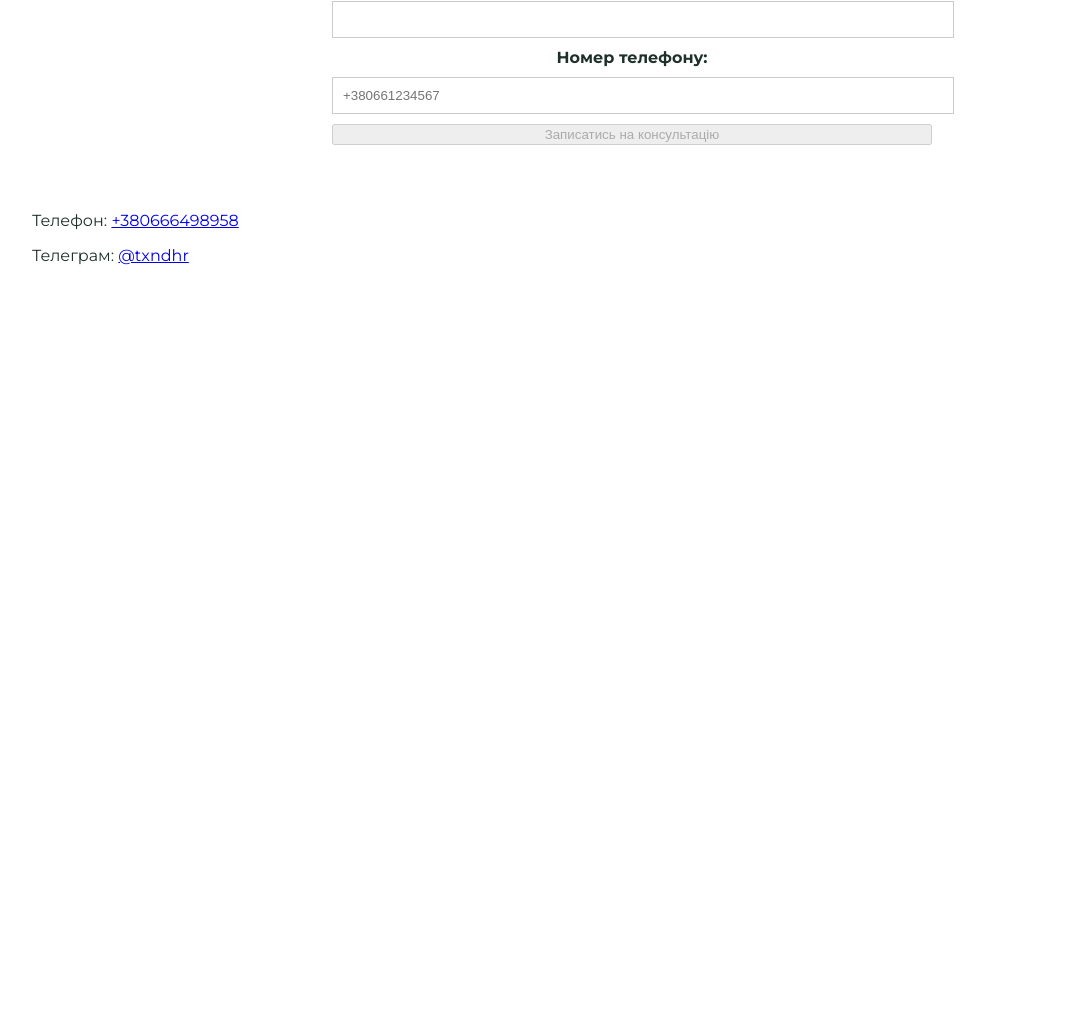
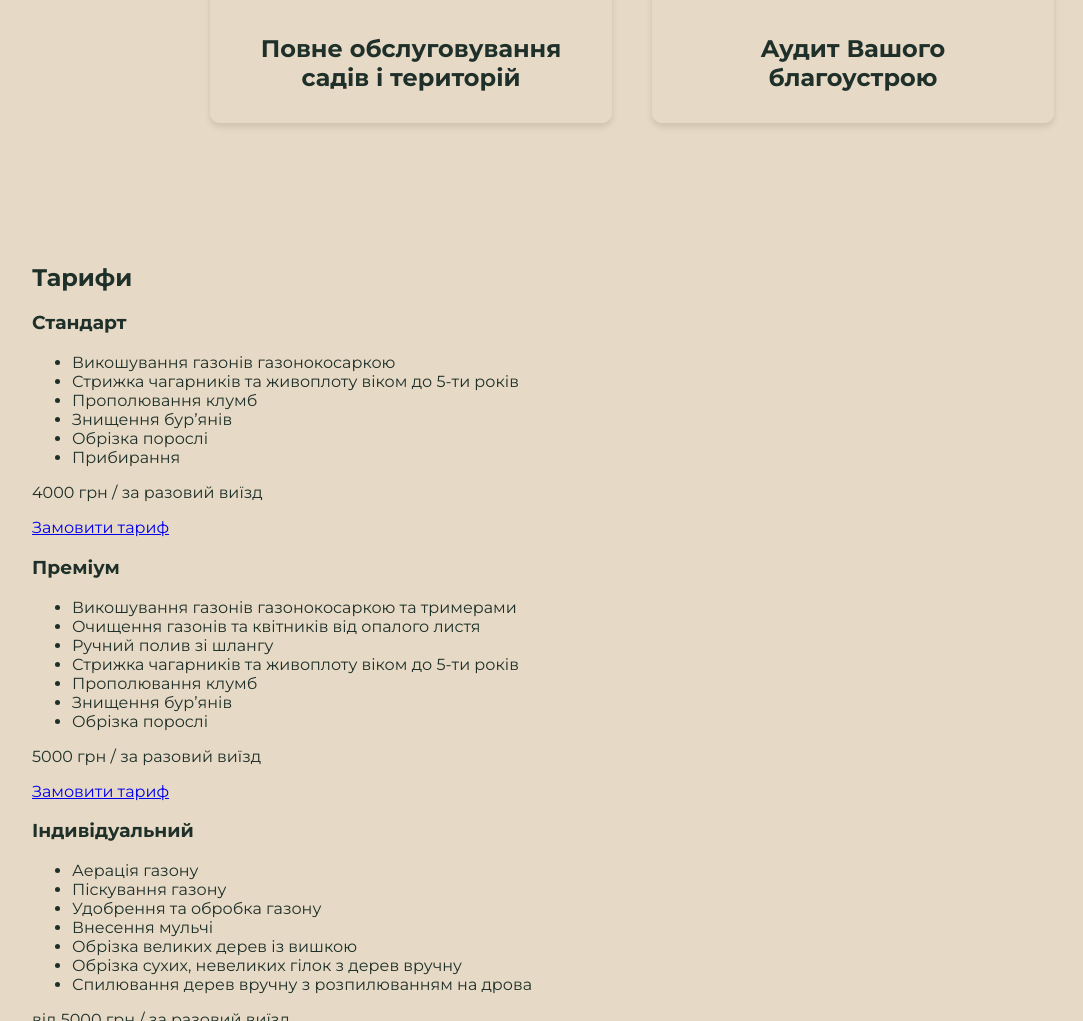
Before and after one commit to shaligina/shaligina.github.io, a plain HTML site: page index.html in a window 1280 px wide. Shown: the part 1779-2800 px from the top of the page, without its empty margins (8-1091 px from the left). Before the commit the page ends 2110 px from the top, so only its background shows below. Drawn offline with nearby package versions, Linux system fonts and the light colour scheme.

Commit message:
Update index.html

```diff
--- a/index.html
+++ b/index.html
@@ -7,6 +7,13 @@
     <link rel="stylesheet" href="styles.css">
     <link rel="stylesheet" href="https://cdnjs.cloudflare.com/ajax/libs/tiny-slider/2.9.3/tiny-slider.css">
     <link href="https://fonts.googleapis.com/css2?family=Montserrat:wght@400;700&display=swap" rel="stylesheet">
+    <style>
+        body {
+            background-color: #e6d9c5;
+            margin: 0;
+            font-family: 'Montserrat', sans-serif;
+        }
+    </style>
 </head>
 <body>
     <header style="background-image: url('IMG_6079.JPG');">
@@ -16,6 +23,7 @@
             <nav>
                 <ul>
                     <li><a href="#services">Послуги</a></li>
+                    <li><a href="#prices">Тарифи</a></li>
                     <li><a href="#contact">Контакти</a></li>
                 </ul>
             </nav>
@@ -54,6 +62,53 @@
         </div>
     </section>
 
+    <section id="prices" class="section">
+        <div class="container">
+            <h2 class="section-title">Тарифи</h2>
+            <div class="price-item">
+                <h3>Стандарт</h3>
+                <ul>
+                    <li>Викошування газонів газонокосаркою</li>
+                    <li>Стрижка чагарників та живоплоту віком до 5-ти років</li>
+                    <li>Прополювання клумб</li>
+                    <li>Знищення бур’янів</li>
+                    <li>Обрізка порослі</li>
+                    <li>Прибирання</li>
+                </ul>
+                <p>4000 грн / за разовий виїзд</p>
+                <a href="#" class="cta-button">Замовити тариф</a>
+            </div>
+            <div class="price-item">
+                <h3>Преміум</h3>
+                <ul>
+                    <li>Викошування газонів газонокосаркою та тримерами</li>
+                    <li>Очищення газонів та квітників від опалого листя</li>
+                    <li>Ручний полив зі шлангу</li>
+                    <li>Стрижка чагарників та живоплоту віком до 5-ти років</li>
+                    <li>Прополювання клумб</li>
+                    <li>Знищення бур’янів</li>
+                    <li>Обрізка порослі</li>
+                </ul>
+                <p>5000 грн / за разовий виїзд</p>
+                <a href="#" class="cta-button">Замовити тариф</a>
+            </div>
+            <div class="price-item">
+                <h3>Індивідуальний</h3>
+                <ul>
+                    <li>Аерація газону</li>
+                    <li>Піскування газону</li>
+                    <li>Удобрення та обробка газону</li>
+                    <li>Внесення мульчі</li>
+                    <li>Обрізка великих дерев із вишкою</li>
+                    <li>Обрізка сухих, невеликих гілок з дерев вручну</li>
+                    <li>Спилювання дерев вручну з розпилюванням на дрова</li>
+                </ul>
+                <p>від 5000 грн / за разовий виїзд</p>
+                <a href="#" class="cta-button">Замовити тариф</a>
+            </div>
+        </div>
+    </section>
+
     <section id="contact" class="section">
         <div class="container">
             <h2 class="section-title">Контакти</h2>
@@ -84,44 +139,4 @@
             container: '.services-carousel',
             items: 1,
             slideBy: 'page',
-            autoplay: false,
-            controls: true,
-            nav: false,
-            responsive: {
-                640: {
-                    items: 2,
-                },
-                768: {
-                    items: 3,
-                }
-            }
-        });
-
-        document.getElementById('consultation-form').addEventListener('input', function() {
-            const name = document.getElementById('name').value.trim();
-            const phoneInput = document.getElementById('phone');
-            const phone = phoneInput.value.trim();
-            const submitButton = document.querySelector('.cta-button');
-
-            if (name !== '' && isValidPhoneNumber(phone)) {
-                submitButton.removeAttribute('disabled');
-            } else {
-                submitButton.setAttribute('disabled', 'disabled');
-            }
-        });
-
-        function isValidPhoneNumber(phone) {
-            const phoneNumber = parsePhoneNumber(phone, 'UA');
-            return phoneNumber && phoneNumber.isValid();
-        }
-
-        function parsePhoneNumber(phone, countryCode) {
-            try {
-                return new libphonenumber.parsePhoneNumber(phone, countryCode);
-            } catch (error) {
-                return null;
-            }
-        }
-    </script>
-</body>
-</html>
+            autoplay: false
```
